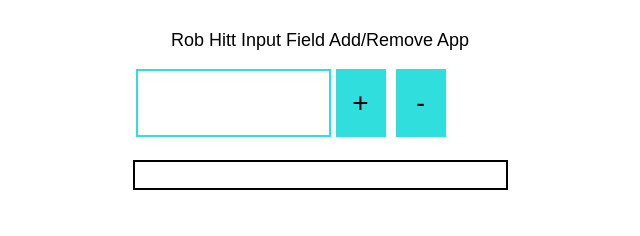
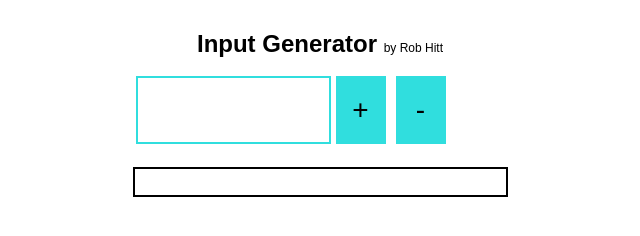
Before and after one commit to robhitt/input-generator, a React app: page / in a window 1280 px wide. Shown: the whole page, without its empty margins (320-960 px from the left). Built offline with nearby package versions, Linux system fonts and the light colour scheme.

Commit message:
Update Header and styling

```diff
--- a/public/index.html
+++ b/public/index.html
@@ -19,7 +19,7 @@
       work correctly both with client-side routing and a non-root public URL.
       Learn how to configure a non-root public URL by running `npm run build`.
     -->
-    <title>React App</title>
+    <title>Input Generator</title>
   </head>
   <body>
     <noscript>
--- a/src/App.css
+++ b/src/App.css
@@ -8,6 +8,15 @@
   font-weight: 200;
   text-align: center;
   font-size: 18px;
+}
+
+.header-input-generator {
+  font-size: 24px;
+  font-weight: 700;
+}
+
+.header-byRH {
+  font-size: 12px;
 }
 
 /* INPUT FIELD */
--- a/src/components/Header.js
+++ b/src/components/Header.js
@@ -4,7 +4,8 @@ class Header extends React.Component {
   render() {
     return (
       <div className="header-container">
-        Rob Hitt Input Field Add/Remove App
+        <span className="header-input-generator">Input Generator </span>
+        <span className="header-byRH">by Rob Hitt</span>
       </div>
     );
   }
```
